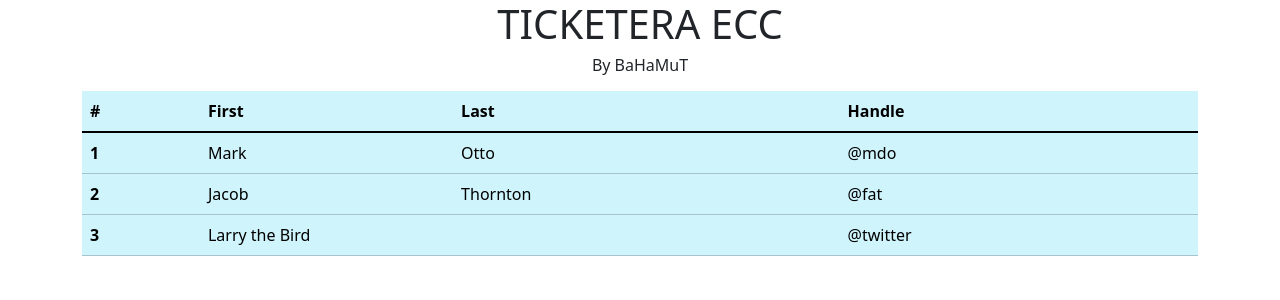
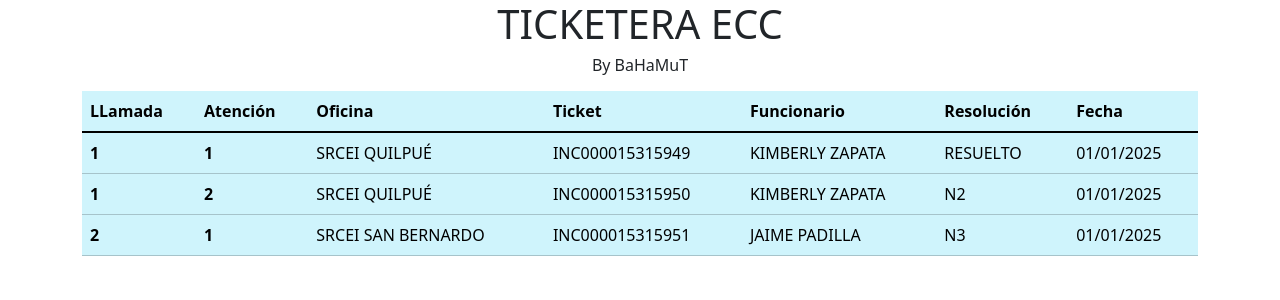
Before and after one commit to BaHaMuT11/ticketera-ecc, a React (Vite) app: page /baha-summary in a window 1280 px wide. Shown: the top 300 px of the page. Built offline with nearby package versions, Linux system fonts and the light colour scheme.

Commit message:
Se inicia flujo de llamadas

```diff
--- a/src/components/SRCEIForm.jsx
+++ b/src/components/SRCEIForm.jsx
@@ -147,6 +147,11 @@ const SrceiForm = () => {
                         </form>
                     </div>
                     <div className="row">
+                        <div className="col-md-12 mt-5">
+                            <p>Correo: soporte@srcei.cl</p>
+                        </div>
+                    </div>
+                    <div className="row">
                         <div className="col-md-12 mt-3">
                             <TicketBody title="Asunto" text={asunto} setter={setAsunto} rows={3} bootstrapColor="text-bg-dark"  />
                         </div>
--- a/src/components/SummaryChart.jsx
+++ b/src/components/SummaryChart.jsx
@@ -6,29 +6,42 @@ const SummaryChart = () => {
             <table className="table table-info table-hover">
                 <thead>
                 <tr>
-                    <th scope="col">#</th>
-                    <th scope="col">First</th>
-                    <th scope="col">Last</th>
-                    <th scope="col">Handle</th>
+                    <th scope="col">LLamada</th>
+                    <th scope="col">Atención</th>
+                    <th scope="col">Oficina</th>
+                    <th scope="col">Ticket</th>
+                    <th scope="col">Funcionario</th>
+                    <th scope="col">Resolución</th>
+                    <th scope="col">Fecha</th>
                 </tr>
                 </thead>
                 <tbody className="table-group-divider">
                 <tr>
                     <th scope="row">1</th>
-                    <td>Mark</td>
-                    <td>Otto</td>
-                    <td>@mdo</td>
+                    <th scope="row">1</th>
+                    <td>SRCEI QUILPUÉ</td>
+                    <td>INC000015315949</td>
+                    <td>KIMBERLY ZAPATA</td>
+                    <td>RESUELTO</td>
+                    <td>01/01/2025</td>
+                </tr>
+                <tr>
+                    <th scope="row">1</th>
+                    <th scope="row">2</th>
+                    <td>SRCEI QUILPUÉ</td>
+                    <td>INC000015315950</td>
+                    <td>KIMBERLY ZAPATA</td>
+                    <td>N2</td>
+                    <td>01/01/2025</td>
                 </tr>
                 <tr>
                     <th scope="row">2</th>
-                    <td>Jacob</td>
-                    <td>Thornton</td>
-                    <td>@fat</td>
-                </tr>
-                <tr>
-                    <th scope="row">3</th>
-                    <td colSpan="2">Larry the Bird</td>
-                    <td>@twitter</td>
+                    <th scope="row">1</th>
+                    <td>SRCEI SAN BERNARDO</td>
+                    <td>INC000015315951</td>
+                    <td>JAIME PADILLA</td>
+                    <td>N3</td>
+                    <td>01/01/2025</td>
                 </tr>
                 </tbody>
             </table>
--- a/src/context/UserProvider.jsx
+++ b/src/context/UserProvider.jsx
@@ -1,17 +1,30 @@
 import { createContext, useState } from "react";
-
 
 // eslint-disable-next-line react-refresh/only-export-components
 export const UserContext = createContext(null);
 
-
 // eslint-disable-next-line react/prop-types
 export const UserProvider = ({ children }) => {
     const [userName, setUserName] = useState({nombre2: ""});
+    const [llamados, setLlamados] = useState([]);
+    const [llamadoActivo, setLlamadoActivo] = useState({
+        id: 1,
+        oficina: "",
+        atenciones: []
+    });
+    const [atencionActiva, setAtencionActiva] = useState({
+        id: 1,
+        ticket: "",
+        funcionario: "",
+        resolucion: ""
+    });
 
     return (
         <UserContext.Provider value={{
-            userName, setUserName }}>
+            userName, setUserName,
+            llamados, setLlamados,
+            atencionActiva, setAtencionActiva,
+            llamadoActivo, setLlamadoActivo}}>
 
             {children}
         </UserContext.Provider>
```
